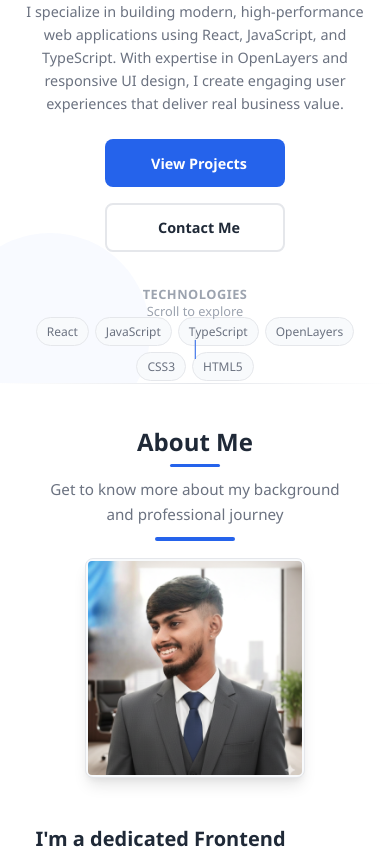
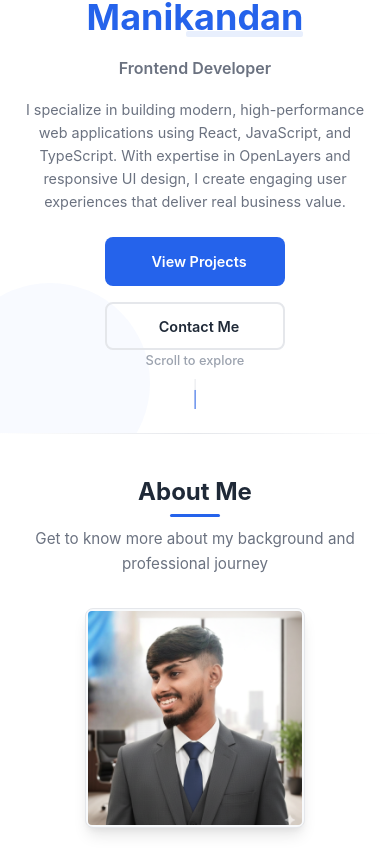
Before and after one commit to Abinath2105/portfolio, a React (Create React App) app: page / in a window 390 px wide. Shown: the part 461-1315 px from the top of the page. Built offline with nearby package versions, Linux system fonts and the light colour scheme.

Commit message:
Initial commit - Portfolio project

```diff
--- a/src/App.css
+++ b/src/App.css
@@ -1,67 +1,36 @@
-/* .App {
-  text-align: center;
+/* App.css - Separate Header and Main Content */
+
+:root {
+  --primary-color: #2563eb;
+  --primary-dark: #1d4ed8;
+  --primary-light: #3b82f6;
+  --text-primary: #1f2937;
+  --text-secondary: #6b7280;
+  --text-light: #9ca3af;
+  --bg-primary: #ffffff;
+  --bg-secondary: #f8fafc;
+  --border-color: #e5e7eb;
+  --shadow-sm: 0 1px 2px 0 rgba(0, 0, 0, 0.05);
+  --shadow-md: 0 4px 6px -1px rgba(0, 0, 0, 0.1), 0 2px 4px -1px rgba(0, 0, 0, 0.06);
+  --shadow-lg: 0 10px 15px -3px rgba(0, 0, 0, 0.1), 0 4px 6px -2px rgba(0, 0, 0, 0.05);
+  --border-radius: 8px;
+  --transition: all 0.3s cubic-bezier(0.4, 0, 0.2, 1);
 }
 
-.App-logo {
-  height: 40vmin;
-  pointer-events: none;
+/* Dark Mode Variables */
+.dark-mode {
+  --primary-color: #3b82f6;
+  --primary-dark: #2563eb;
+  --primary-light: #60a5fa;
+  --text-primary: #f9fafb;
+  --text-secondary: #d1d5db;
+  --text-light: #9ca3af;
+  --bg-primary: #111827;
+  --bg-secondary: #1f2937;
+  --border-color: #374151;
 }
 
-@media (prefers-reduced-motion: no-preference) {
-  .App-logo {
-    animation: App-logo-spin infinite 20s linear;
-  }
-}
-
-.App-header {
-  background-color: #282c34;
-  min-height: 100vh;
-  display: flex;
-  flex-direction: column;
-  align-items: center;
-  justify-content: center;
-  font-size: calc(10px + 2vmin);
-  color: white;
-}
-
-.App-link {
-  color: #61dafb;
-}
-
-@keyframes App-logo-spin {
-  from {
-    transform: rotate(0deg);
-  }
-  to {
-    transform: rotate(360deg);
-  }
-} */
-
-
-
-
-/* App.css */
-:root {
-  --primary-color: #6c63ff;
-  --secondary-color: #4a44c6;
-  --dark-color: #2a2a3c;
-  --light-color: #f5f5f7;
-  --text-color: #333;
-  --text-light: #777;
-  --white: #ffffff;
-  --shadow: 0 5px 15px rgba(0, 0, 0, 0.1);
-  --transition: all 0.3s ease;
-}
-
-.dark-mode {
-  --light-color: #1a1a2e;
-  --dark-color: #f5f5f7;
-  --text-color: #f5f5f7;
-  --text-light: #b0b0b0;
-  --white: #16213e;
-  --shadow: 0 5px 15px rgba(0, 0, 0, 0.3);
-}
-
+/* Base Reset & Global Styles */
 * {
   margin: 0;
   padding: 0;
@@ -70,93 +39,444 @@
 
 html {
   scroll-behavior: smooth;
+  font-size: 16px;
 }
 
 body {
-  font-family: 'Segoe UI', Tahoma, Geneva, Verdana, sans-serif;
+  font-family: -apple-system, BlinkMacSystemFont, 'Segoe UI', 'Roboto', 'Oxygen',
+    'Ubuntu', 'Cantarell', 'Fira Sans', 'Droid Sans', 'Helvetica Neue',
+    sans-serif;
+  -webkit-font-smoothing: antialiased;
+  -moz-osx-font-smoothing: grayscale;
+  background-color: var(--bg-primary);
+  color: var(--text-primary);
   line-height: 1.6;
-  color: var(--text-color);
-  background-color: var(--light-color);
-  overflow-x: hidden;
-  transition: var(--transition);
+  transition: background-color 0.3s ease, color 0.3s ease;
 }
 
-a {
-  text-decoration: none;
-  color: inherit;
+/* App Container */
+.App {
+  min-height: 100vh;
+  display: flex;
+  flex-direction: column;
 }
 
-ul {
-  list-style: none;
+/* Header Container - Fixed at top */
+.header-container {
+  position: fixed;
+  top: 0;
+  left: 0;
+  right: 0;
+  z-index: 1000;
+  background: var(--bg-primary);
+  transition: var(--transition);
+  border-bottom: 1px solid transparent;
 }
 
+.header-container.scrolled {
+  background: rgba(255, 255, 255, 0.95);
+  backdrop-filter: blur(10px);
+  border-bottom: 1px solid var(--border-color);
+  box-shadow: var(--shadow-md);
+}
+
+.dark-mode .header-container.scrolled {
+  background: rgba(17, 24, 39, 0.95);
+}
+
+/* Main Content - Scrollable area */
+.main-content {
+  flex: 1;
+  margin-top: 100px; /* Match header height */
+  width: 100%;
+}
+
+/* Hero Section */
+.hero-section {
+  min-height: calc(100vh - 80px); /* Full viewport minus header */
+  display: flex;
+  align-items: center;
+}
+
+/* Other Sections */
+.about,
+.skills,
+.projects,
+.contact {
+  padding: 6rem 0;
+}
+
+/* Common Container Class */
 .container {
-  width: 90%;
   max-width: 1200px;
   margin: 0 auto;
-  padding: 0 20px;
+  padding: 0 2rem;
 }
 
-.section {
-  padding: 100px 0;
+/* Section Common Styles */
+section {
+  position: relative;
 }
 
+/* Section Title Common Styles */
 .section-title {
   text-align: center;
-  margin-bottom: 60px;
-  position: relative;
+  margin-bottom: 4rem;
 }
 
 .section-title h2 {
   font-size: 2.5rem;
-  color: var(--dark-color);
-  margin-bottom: 15px;
+  font-weight: 700;
+  color: var(--text-primary);
+  margin-bottom: 1rem;
+  position: relative;
+  display: inline-block;
+}
+
+.section-title h2::after {
+  content: '';
+  position: absolute;
+  bottom: -8px;
+  left: 50%;
+  transform: translateX(-50%);
+  width: 60px;
+  height: 3px;
+  background: var(--primary-color);
+  border-radius: 2px;
 }
 
 .section-title p {
-  color: var(--text-light);
+  font-size: 1.125rem;
+  color: var(--text-secondary);
   max-width: 600px;
   margin: 0 auto;
+  line-height: 1.6;
 }
 
-.section-title::after {
-  content: '';
-  position: absolute;
-  width: 80px;
-  height: 4px;
-  background: var(--primary-color);
-  bottom: -15px;
-  left: 50%;
-  transform: translateX(-50%);
-  border-radius: 2px;
+/* Common Button Styles */
+.btn {
+  display: inline-flex;
+  align-items: center;
+  gap: 0.5rem;
+  padding: 0.875rem 2rem;
+  border-radius: var(--border-radius);
+  text-decoration: none;
+  font-weight: 600;
+  font-size: 1rem;
+  transition: var(--transition);
+  border: 2px solid transparent;
+  cursor: pointer;
+  font-family: inherit;
 }
 
-.btn {
-  display: inline-block;
-  padding: 12px 30px;
+.btn-primary {
   background: var(--primary-color);
-  color: var(--white);
-  border-radius: 30px;
-  font-weight: 600;
-  transition: var(--transition);
-  border: none;
-  cursor: pointer;
-  font-size: 1rem;
+  color: white;
 }
 
-.btn:hover {
-  background: var(--secondary-color);
-  transform: translateY(-3px);
-  box-shadow: var(--shadow);
+.btn-primary:hover {
+  background: var(--primary-dark);
+  transform: translateY(-2px);
+  box-shadow: var(--shadow-lg);
 }
 
-/* Responsive */
-@media (max-width: 768px) {
-  .section {
-    padding: 80px 0;
+.btn-secondary {
+  background: transparent;
+  color: var(--text-primary);
+  border-color: var(--border-color);
+}
+
+.btn-secondary:hover {
+  border-color: var(--primary-color);
+  color: var(--primary-color);
+  transform: translateY(-2px);
+}
+
+/* ========== RESPONSIVE DESIGN ========== */
+
+/* Large Laptops (1200px and below) */
+@media (max-width: 1200px) {
+  .container {
+    max-width: 1140px;
+    padding: 0 1.5rem;
+  }
+
+  .about,
+  .skills,
+  .projects,
+  .contact {
+    padding: 5rem 0;
+  }
+
+  .section-title h2 {
+    font-size: 2.25rem;
+  }
+}
+
+/* Medium Laptops (1024px and below) */
+@media (max-width: 1024px) {
+  .container {
+    max-width: 960px;
+  }
+
+  .about,
+  .skills,
+  .projects,
+  .contact {
+    padding: 4rem 0;
+  }
+
+  .main-content {
+    margin-top: 70px;
+  }
+
+  .hero-section {
+    min-height: calc(100vh - 70px);
+  }
+
+  .section-title {
+    margin-bottom: 3rem;
   }
 
   .section-title h2 {
     font-size: 2rem;
   }
+
+  .section-title p {
+    font-size: 1rem;
+  }
 }
+
+/* Tablets (768px and below) */
+@media (max-width: 768px) {
+  .container {
+    padding: 0 1.5rem;
+  }
+
+  .about,
+  .skills,
+  .projects,
+  .contact {
+    padding: 3rem 0;
+  }
+
+  .main-content {
+    margin-top: 60px;
+  }
+
+  .hero-section {
+    min-height: calc(100vh - 60px);
+  }
+
+  .section-title {
+    margin-bottom: 2.5rem;
+  }
+
+  .section-title h2 {
+    font-size: 1.75rem;
+  }
+
+  .section-title h2::after {
+    width: 50px;
+    bottom: -6px;
+  }
+
+  .section-title p {
+    font-size: 0.95rem;
+  }
+
+  .btn {
+    padding: 0.75rem 1.5rem;
+    font-size: 0.95rem;
+  }
+}
+
+/* Large Mobile (600px and below) */
+@media (max-width: 600px) {
+  .container {
+    padding: 0 1.25rem;
+  }
+
+  .about,
+  .skills,
+  .projects,
+  .contact {
+    padding: 2.5rem 0;
+  }
+
+  .main-content {
+    margin-top: 55px;
+  }
+
+  .hero-section {
+    min-height: calc(100vh - 55px);
+  }
+
+  .section-title {
+    margin-bottom: 2rem;
+  }
+
+  .section-title h2 {
+    font-size: 1.5rem;
+  }
+
+  .section-title p {
+    font-size: 0.9rem;
+  }
+
+  .btn {
+    padding: 0.675rem 1.25rem;
+    font-size: 0.9rem;
+  }
+}
+
+/* Small Mobile (480px and below) */
+@media (max-width: 480px) {
+  .container {
+    padding: 0 1rem;
+  }
+
+  .about,
+  .skills,
+  .projects,
+  .contact {
+    padding: 2rem 0;
+  }
+
+  .main-content {
+    margin-top: 50px;
+  }
+
+  .hero-section {
+    min-height: calc(100vh - 50px);
+  }
+
+  .section-title {
+    margin-bottom: 1.5rem;
+  }
+
+  .section-title h2 {
+    font-size: 1.375rem;
+  }
+
+  .section-title p {
+    font-size: 0.85rem;
+  }
+
+  .btn {
+    padding: 0.5rem 1rem;
+    font-size: 0.85rem;
+  }
+}
+
+/* Extra Small Mobile (360px and below) */
+@media (max-width: 360px) {
+  .container {
+    padding: 0 0.75rem;
+  }
+
+  .about,
+  .skills,
+  .projects,
+  .contact {
+    padding: 1.5rem 0;
+  }
+
+  .main-content {
+    margin-top: 45px;
+  }
+
+  .hero-section {
+    min-height: calc(100vh - 45px);
+  }
+
+  .section-title h2 {
+    font-size: 1.25rem;
+  }
+
+  .section-title p {
+    font-size: 0.8rem;
+  }
+}
+
+/* Performance Optimizations */
+@media (prefers-reduced-motion: reduce) {
+  * {
+    transition: none !important;
+    animation: none !important;
+  }
+
+  html {
+    scroll-behavior: auto;
+  }
+
+  .btn:hover,
+  .btn-primary:hover,
+  .btn-secondary:hover {
+    transform: none !important;
+  }
+}
+
+/* Focus states for accessibility */
+.btn:focus-visible,
+a:focus-visible,
+button:focus-visible {
+  outline: 2px solid var(--primary-color);
+  outline-offset: 2px;
+  border-radius: var(--border-radius);
+}
+
+/* Touch device optimizations */
+@media (hover: none) and (pointer: coarse) {
+  .btn:hover,
+  .btn-primary:hover,
+  .btn-secondary:hover {
+    transform: none;
+  }
+
+  .btn-primary:hover {
+    background: var(--primary-color);
+  }
+
+  .btn-secondary:hover {
+    border-color: var(--border-color);
+    color: var(--text-primary);
+  }
+}
+
+/* Safe area insets for modern mobile devices */
+@supports (padding: max(0px)) {
+  .container {
+    padding-left: max(1rem, env(safe-area-inset-left));
+    padding-right: max(1rem, env(safe-area-inset-right));
+  }
+}
+
+/* Scrollbar Styling */
+::-webkit-scrollbar {
+  width: 8px;
+}
+
+::-webkit-scrollbar-track {
+  background: var(--bg-secondary);
+}
+
+::-webkit-scrollbar-thumb {
+  background: var(--primary-color);
+  border-radius: 4px;
+}
+
+::-webkit-scrollbar-thumb:hover {
+  background: var(--primary-dark);
+}
+
+/* Selection Styling */
+::selection {
+  background: var(--primary-color);
+  color: white;
+}
+
+::-moz-selection {
+  background: var(--primary-color);
+  color: white;
+}
--- a/src/App.js
+++ b/src/App.js
@@ -23,6 +23,86 @@
 // }
 
 // export default App;
+
+
+
+
+
+
+// App.js
+
+
+// import React, { useState, useEffect } from 'react';
+// import './App.css';
+
+// // Components
+// import Header from './components/Header';
+// import Hero from './components/Hero';
+// import About from './components/About';
+// import Skills from './components/Skills';
+// import Projects from './components/Projects';
+// import Contact from './components/Contact';
+// import Footer from './components/Footer';
+
+// function App() {
+//   const [darkMode, setDarkMode] = useState(false);
+
+//   useEffect(() => {
+//     // Check user's preferred color scheme
+//     if (window.matchMedia && window.matchMedia('(prefers-color-scheme: dark)').matches) {
+//       setDarkMode(true);
+//     }
+//   }, []);
+
+//   useEffect(() => {
+//     // Apply dark mode class to body
+//     if (darkMode) {
+//       document.body.classList.add('dark-mode');
+//     } else {
+//       document.body.classList.remove('dark-mode');
+//     }
+//   }, [darkMode]);
+
+//   const toggleDarkMode = () => {
+//     setDarkMode(!darkMode);
+//   };
+
+//   return (
+//     <div className="App">
+//       <Header darkMode={darkMode} toggleDarkMode={toggleDarkMode} />
+//       <Hero />
+//       <About />
+//       <Skills />
+//       <Projects />
+//       <Contact />
+//       <Footer />
+//     </div>
+//   );
+// }
+
+// export default App;
+
+
+
+
+
+
+
+
+
+
+
+
+
+
+
+
+
+
+
+
+
+
 
 
 
@@ -67,7 +147,13 @@ function App() {
 
   return (
     <div className="App">
+      {/* Header Section - Fixed at top */}
+      <div className="header-container">
         <Header darkMode={darkMode} toggleDarkMode={toggleDarkMode} />
+      </div>
+
+      {/* Main Content Section - Scrollable content */}
+      <div className="main-content">
         <Hero />
         <About />
         <Skills />
@@ -75,6 +161,7 @@ function App() {
         <Contact />
         <Footer />
       </div>
+    </div>
   );
 }
 
--- a/src/components/Hero.css
+++ b/src/components/Hero.css
@@ -31,7 +31,7 @@
 
 /* Base Styles */
 .new-hero-section {
-  min-height: 100vh;
+  min-height: 130vh;
   display: flex;
   align-items: center;
   background: var(--bg-primary);
@@ -339,7 +339,7 @@
 /* ========== RESPONSIVE DESIGN ========== */
 
 /* Large Laptops (1200px and below) */
-@media (max-width: 1200px) {
+@media (max-width: 1280px) {
   .new-hero-container {
     max-width: 1140px;
     padding: 0 1.5rem;
@@ -757,7 +757,7 @@
 .new-hero-section {
   min-height: 100vh;
   height: 100vh;
-  max-height: 1000px;
+  max-height: 1200px;
 }
 
 /* Container query support (future-proofing) */
--- a/src/components/Hero.jsx
+++ b/src/components/Hero.jsx
@@ -113,7 +113,7 @@ const Hero = () => {
             </a>
           </div>
 
-          <div className="new-hero-tech">
+          {/* <div className="new-hero-tech">
             <div className="new-hero-tech-label">Technologies</div>
             <div className="new-hero-tech-items">
               <span className="new-hero-tech-item">React</span>
@@ -123,7 +123,7 @@ const Hero = () => {
               <span className="new-hero-tech-item">CSS3</span>
               <span className="new-hero-tech-item">HTML5</span>
             </div>
-          </div>
+          </div> */}
         </div>
 
         <div className="new-hero-visual">
```
Lines whose indentation alone changed are shown as unchanged.
